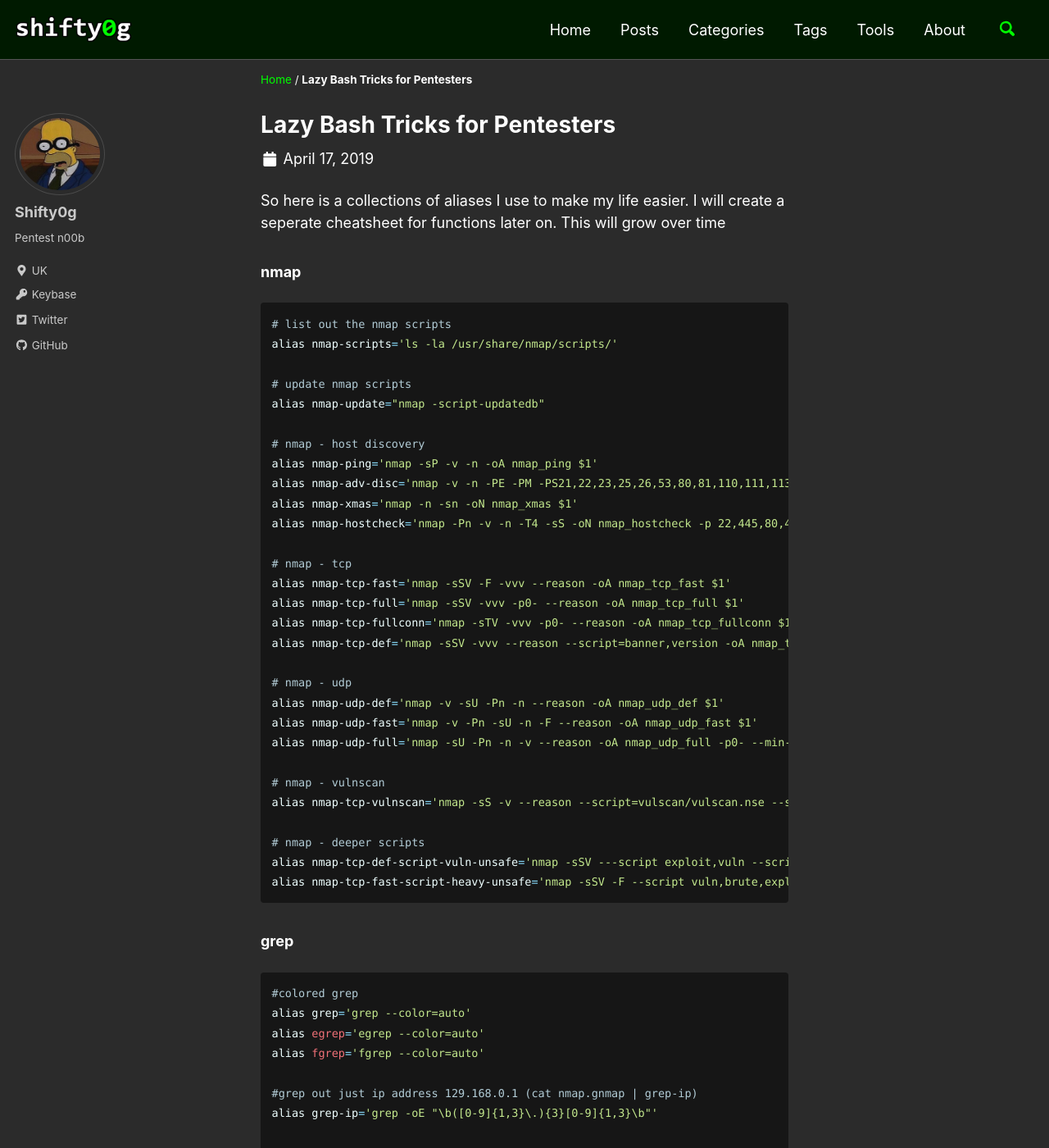
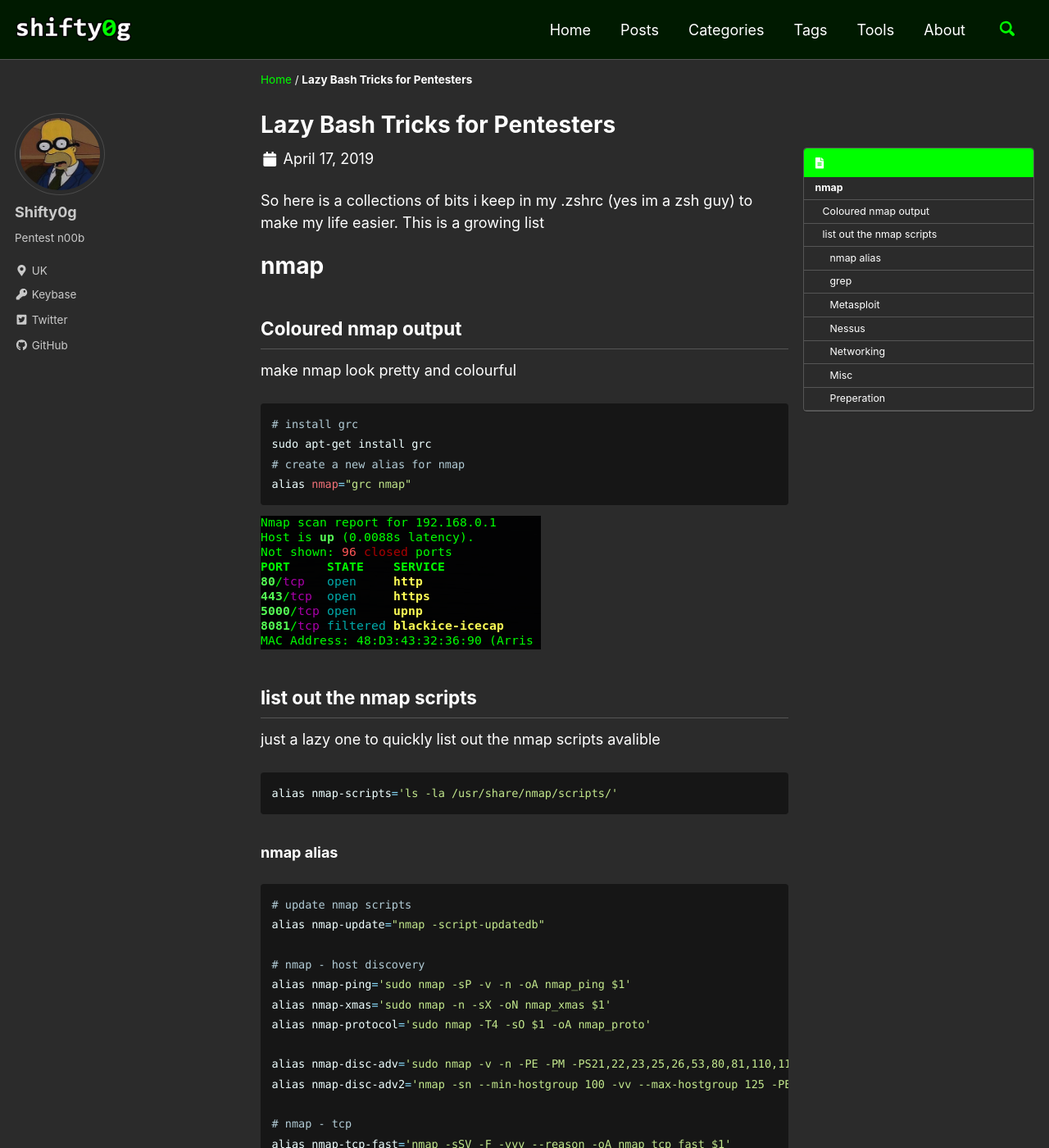
Before and after one commit to shifty0g/shifty0g.github.io, a Jekyll site: the page built from _posts/2019-04-17-cheatsheet-bash.md, in a window 1280 px wide and 1400 px high. Shown: the whole window at 82% size. Built offline with Jekyll 4.4.1, drawn with Linux system fonts in a browser that asks for light colours; cached includes are drawn as plain includes; a script that is not in the unit is left out; comment, search, counter and statistics services are not loaded.

Commit message:
1123
312

```diff
--- a/_posts/2019-04-17-cheatsheet-.md
+++ b/_posts/2019-04-17-cheatsheet-bash.md
@@ -2,33 +2,64 @@
 title: "Lazy Bash Tricks for Pentesters"
 date: 2019-04-17 12:52:16 +0000
 comments: true
-categories: cheatsheet
 published: true
+toc: true
 tags:
   - bash
+  - script
   - alias
+categories:
+  - cheatsheet
 ---
 
-So here is a collections of aliases I use to make my life easier. I will create a seperate cheatsheet for functions later on.
-This will grow over time
+So here is a collections of bits i keep in my .zshrc (yes im a zsh guy) to make my life easier. This is a growing list
 
 
-<!-- more -->
 
-### nmap
+
+
+
+
+# nmap
+
+## Coloured nmap output
+
+make nmap look pretty and colourful
 
 {% highlight bash %}
-# list out the nmap scripts
+# install grc
+sudo apt-get install grc
+# create a new alias for nmap
+alias nmap="grc nmap"
+{% endhighlight %}
+
+![](/assets/images/bash/1.png)
+
+## list out the nmap scripts
+
+just a lazy one to quickly list out the nmap scripts avalible
+
+{% highlight bash %}
 alias nmap-scripts='ls -la /usr/share/nmap/scripts/'
+{% endhighlight %}
+
+
+### nmap alias
+
+
+{% highlight bash %}
+
 
 # update nmap scripts
 alias nmap-update="nmap -script-updatedb"
 
 # nmap - host discovery
-alias nmap-ping='nmap -sP -v -n -oA nmap_ping $1'
-alias nmap-adv-disc='nmap -v -n -PE -PM -PS21,22,23,25,26,53,80,81,110,111,113,135,139,143,179,199,443,445,465,514,548,554,587,993,995,1025,1026,1433,1720,1723,2000,2001,3306,3389,5060,5900,6001,8000,8080,8443,8888,10000,32768,49152 -PA21,80,443,13306 -oA nmap_ping-adv $1'
-alias nmap-xmas='nmap -n -sn -oN nmap_xmas $1'
-alias nmap-hostcheck='nmap -Pn -v -n -T4 -sS -oN nmap_hostcheck -p 22,445,80,443,21,23,25,110,139,53,3389,3306,8080,5900,1723 $1 '
+alias nmap-ping='sudo nmap -sP -v -n -oA nmap_ping $1'
+alias nmap-xmas='sudo nmap -n -sX -oN nmap_xmas $1'
+alias nmap-protocol='sudo nmap -T4 -sO $1 -oA nmap_proto'
+
+alias nmap-disc-adv='sudo nmap -v -n -PE -PM -PS21,22,23,25,26,53,80,81,110,111,113,135,139,143,179,199,443,445,465,514,548,554,587,993,995,1025,1026,1433,1720,1723,2000,2001,3306,3389,5060,5900,6001,8000,8080,8443,8888,10000,32768,49152 -PA21,80,443,13306 -oA nmap_disc_adv $1'
+alias nmap-disc-adv2='nmap -sn --min-hostgroup 100 -vv --max-hostgroup 125 -PE -PM -PS21,22,23,25,26,53,80,81,110,111,113,135,139,143,179,199,443,445,465,514,548,554,587,993,995,1025,1026,1433,1720,1723,2000,2001,3306,3389,5060,5900,6001,8000,8080,8443,8888,10000,32768,49152 -PP -PU161,139 -PA22,80,443,445,3389 --source-port 53 $1 -oA nmap_disc_adv2'
 
 # nmap - tcp
 alias nmap-tcp-fast='nmap -sSV -F -vvv --reason -oA nmap_tcp_fast $1'
```
Also changed, not shown: assets/images/bash/1.png (added).
